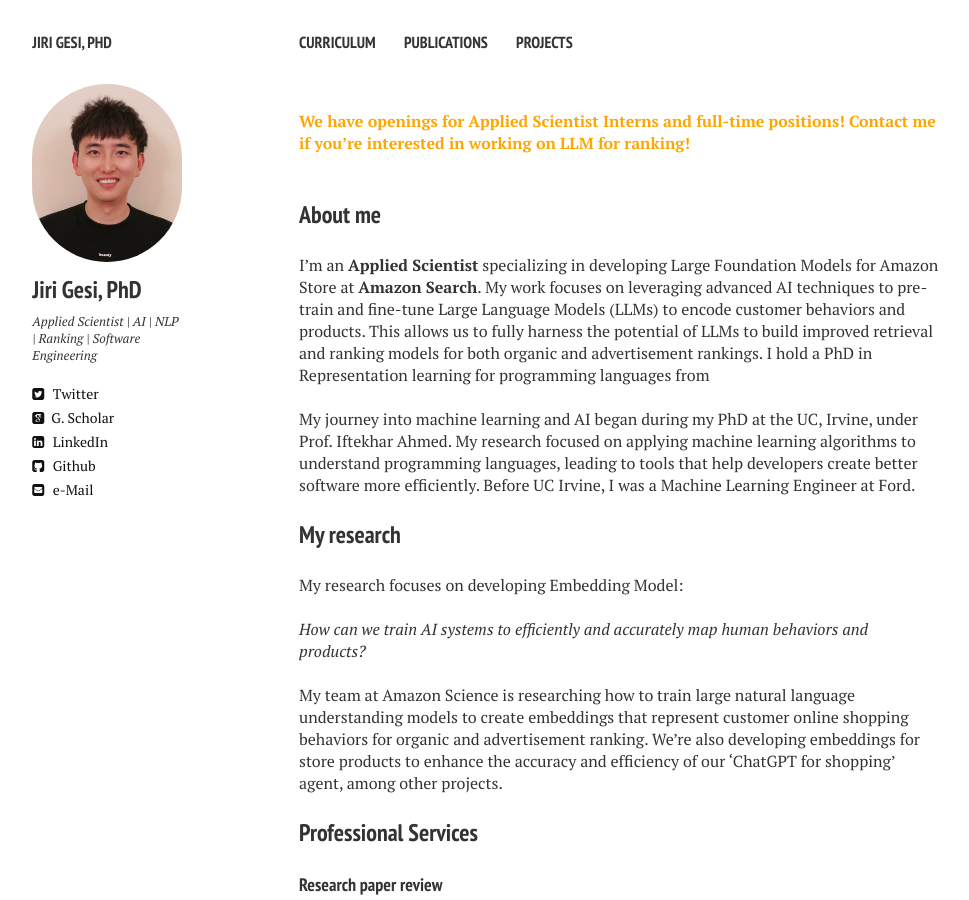
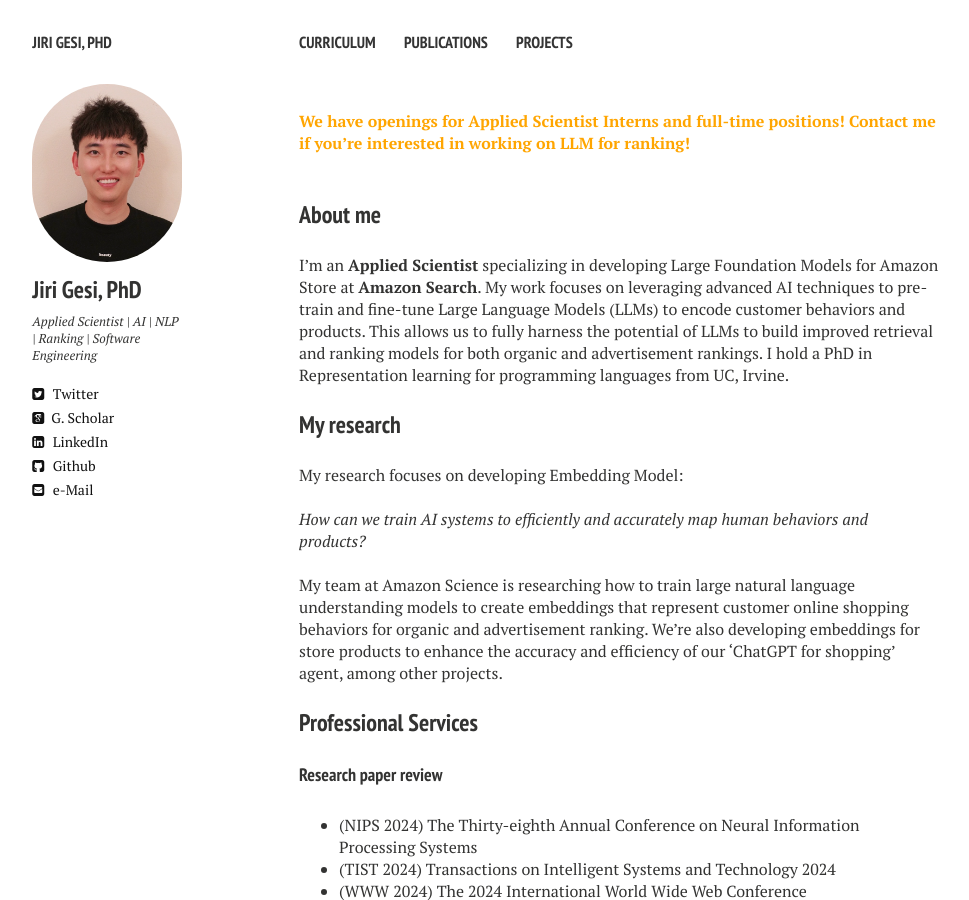
Before and after one commit to Jirigesi/Jirigesi.github.io, a Jekyll site: the page built from index.md, in a window 1280 px wide and 900 px high. Shown: the whole window, without its empty margins (21-990 px from the left). Built offline with Jekyll 4.4.1, drawn with Linux system fonts in a browser that asks for light colours; nearby versions of some CDN libraries; comment, search, counter and statistics services are not loaded.

Commit message:
Update index.md

```diff
--- a/index.md
+++ b/index.md
@@ -11,11 +11,7 @@ tags: [Jekyll, theme, responsive, blog, template]
 
 ### About me
 
-I'm an **Applied Scientist** specializing in developing Large Foundation Models for Amazon Store at **Amazon Search**. My work focuses on leveraging advanced AI techniques to pre-train and fine-tune Large Language Models (LLMs) to encode customer behaviors and products. This allows us to fully harness the potential of LLMs to build improved retrieval and ranking models for both organic and advertisement rankings. I hold a PhD in Representation learning for programming languages from
-
-<br />
-
-My journey into machine learning and AI began during my PhD at the UC, Irvine, under Prof. Iftekhar Ahmed. My research focused on applying machine learning algorithms to understand programming languages, leading to tools that help developers create better software more efficiently. Before UC Irvine, I was a Machine Learning Engineer at Ford.
+I'm an **Applied Scientist** specializing in developing Large Foundation Models for Amazon Store at **Amazon Search**. My work focuses on leveraging advanced AI techniques to pre-train and fine-tune Large Language Models (LLMs) to encode customer behaviors and products. This allows us to fully harness the potential of LLMs to build improved retrieval and ranking models for both organic and advertisement rankings. I hold a PhD in Representation learning for programming languages from UC, Irvine.
 
 
 
```
